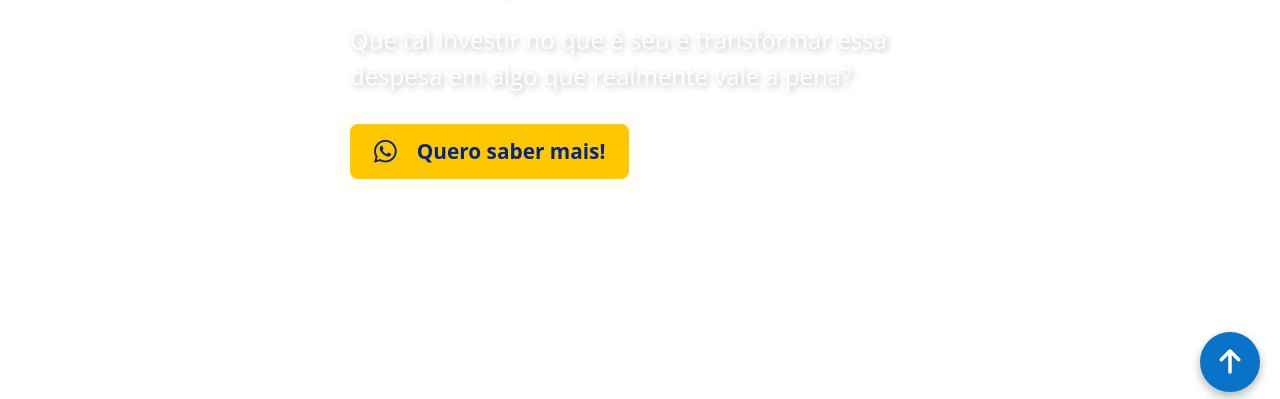
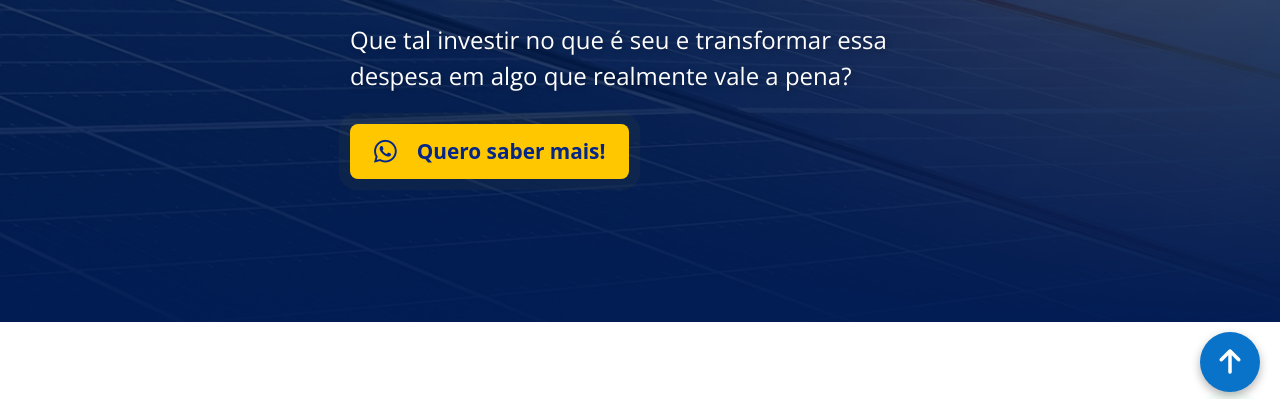
Before and after one commit to gabbiefl/landingpage-topsul, a plain HTML site: page index.html in a window 1280 px wide. Shown: the part 318-717 px from the top of the page. Drawn offline with nearby package versions, Linux system fonts and the light colour scheme; the site is published under a folder, as on GitHub Pages, so addresses that start at the root find nothing; files whose address does not match are found by name.

Commit message:
fix: corrigido caminho da imagem do banner no hero

```diff
--- a/assets/css/style.css
+++ b/assets/css/style.css
@@ -211,7 +211,7 @@ header {
 /* ======= HERO ======= */
 .hero-container {
   position: relative;
-  background: url(/assets/img/hero/banner.png) no-repeat center center/cover;
+  background: url('../img/hero/banner.png') no-repeat center center/cover;
   min-height: 80vh;
   display: flex;
   flex-direction: column;
```
